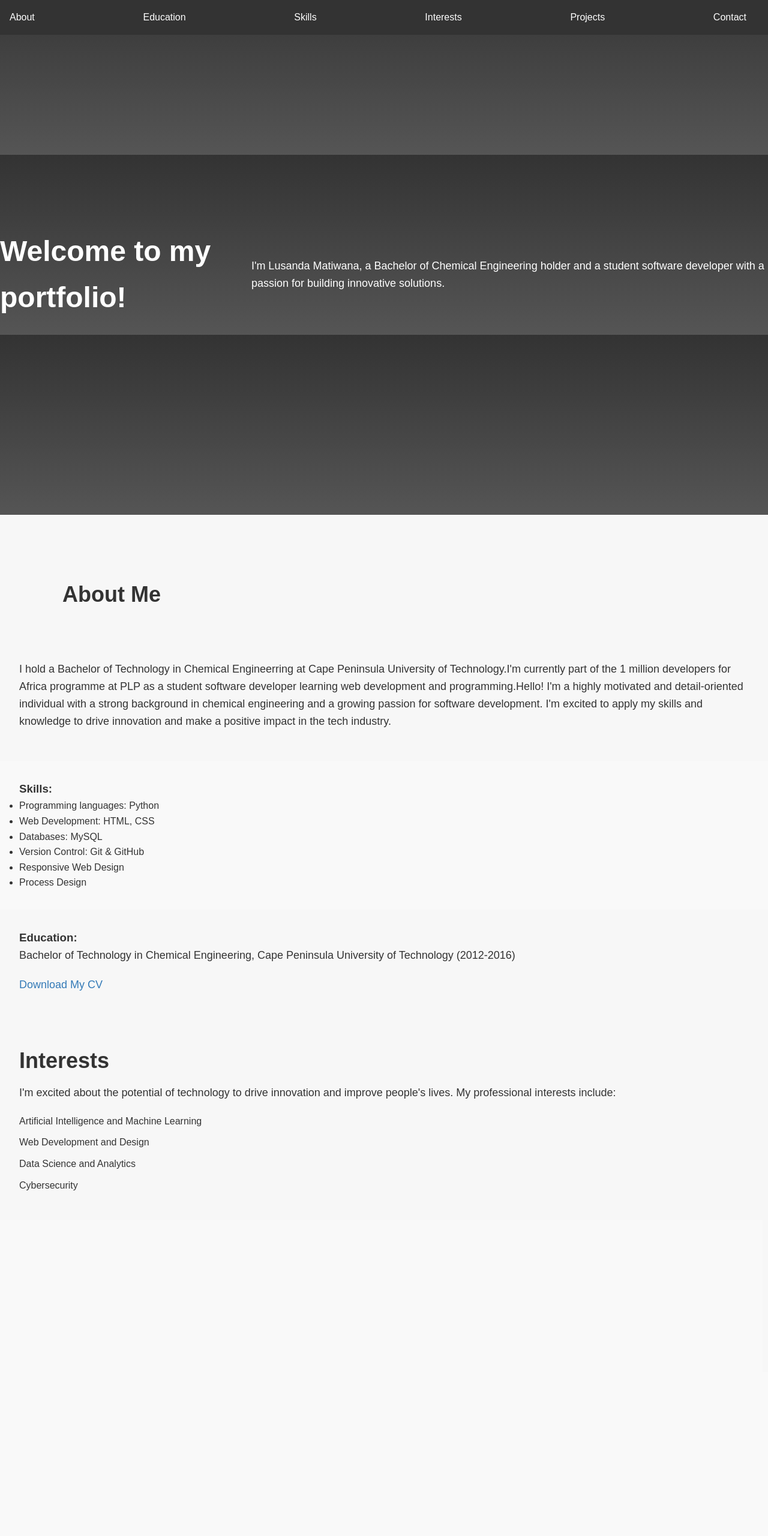
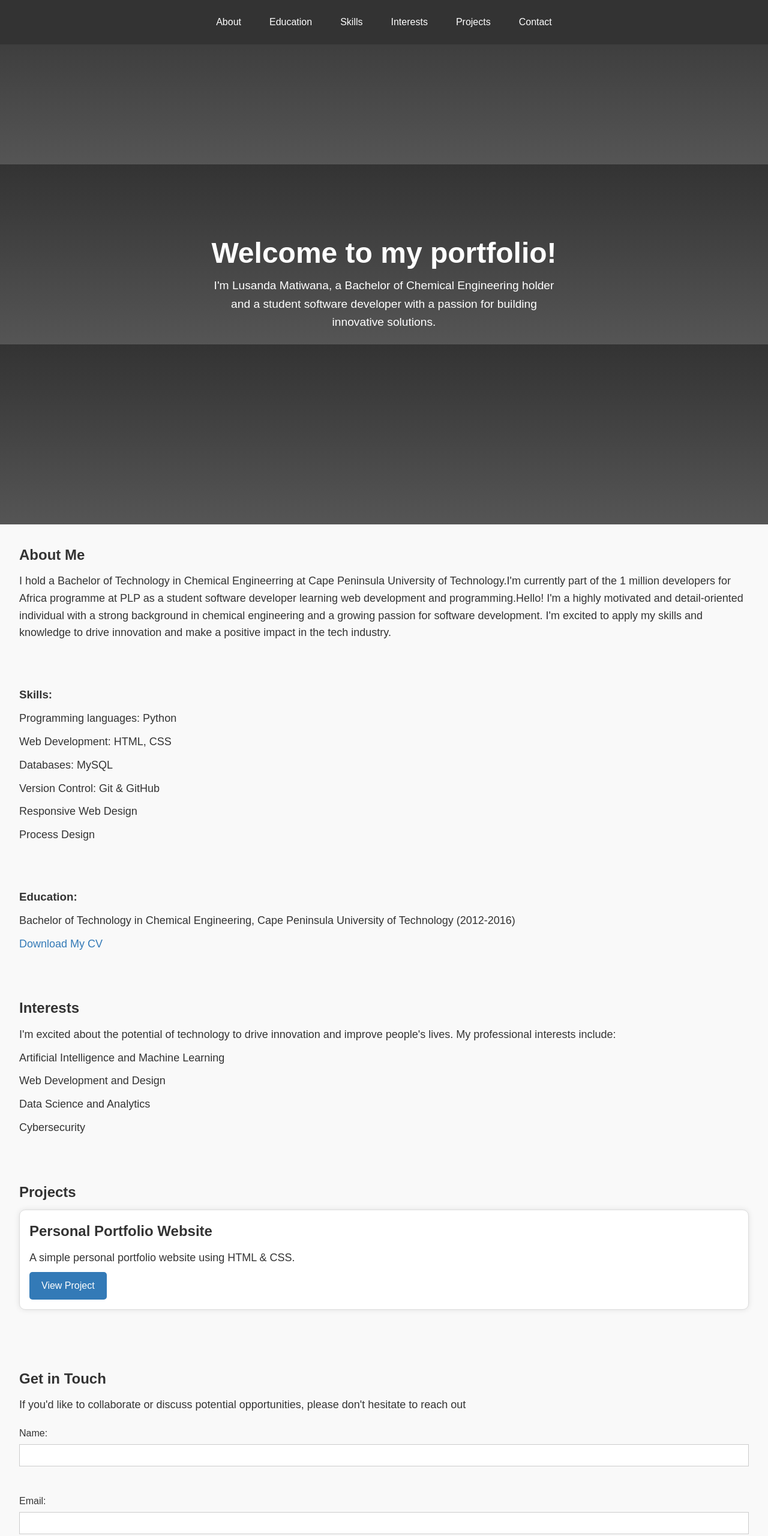
Before and after one commit to LusandaMO/personal-portfolio, a plain HTML site: page index.html in a window 1280 px wide. Shown: the top 2560 px of the page at 60% size. Drawn offline with Linux system fonts and the light colour scheme.

Commit message:
Update style.css

```diff
--- a/style.css
+++ b/style.css
@@ -34,179 +34,99 @@ header nav ul {
     margin: 0;
     padding: 0;
     display: flex;
-    justify-content: space-between;
+    flex-wrap: wrap;
+    justify-content: center;
+    gap: 15px;
 }
 
 header nav ul li {
-    margin-right: 20px;
+    margin: 0;
 }
 
 header nav a {
     color: #fff;
+    padding: 0.5em 1em;
+    display: block;
 }
 
 /* Hero Styles */
 #hero {
     background-image: linear-gradient(to bottom, #333, #555);
-    background-size: 100% 300px;
-    background-position: 0% 100%;
     height: 100vh;
     display: flex;
+    flex-direction: column;
     justify-content: center;
     align-items: center;
     color: #fff;
+    text-align: center;
+    padding: 0 1em;
+    background-size: 100% 300px;
+    background-position: 0% 100%;
 }
 
 #hero h1 {
-    font-size: 48px;
+    font-size: 3em;
 }
 
 #hero p {
-    font-size: 18px;
+    font-size: 1.2em;
+    max-width: 600px;
 }
 
-/* About Styles */
-#about {
-    background-color: #f7f7f7;
+/* Section Styles */
+section {
     padding: 2em;
 }
 
-#about h2 {
-    font-size: 36px;
-    margin-bottom: 10px;
-    padding: 2em;
-}
-
-#about h3 {
-    font-size: 24px;
+section h2, section h3 {
     margin-bottom: 10px;
 }
 
-#about ul {
+section p, section li {
+    font-size: 18px;
+    margin-bottom: 10px;
+}
+
+ul {
     list-style: none;
-    margin: 0;
     padding: 0;
 }
 
-#about li {
-    margin-bottom: 10px;
-}
-
-#about p {
-    font-size: 18px;
-    margin-bottom: 20px;
-}
-
-/* Education Styles */
-#education {
-    background-color: #f7f7f7;
-    padding: 2em;
-}
-
-#education h2 {
-    font-size: 36px;
-    margin-bottom: 10px;
-}
-
-#education p {
-    font-size: 18px;
-    margin-bottom: 20px;
-}
-
-#skills {
-    padding: 2em;
-}
-/* Interests Styles */
-#interests {
-    background-color: #f7f7f7;
-    padding: 2em;
-}
-
-#interests h2 {
-    font-size: 36px;
-    margin-bottom: 10px;
-}
-
-#interests p {
-    font-size: 18px;
-    margin-bottom: 20px;
-}
-
-#interests ul {
-    list-style: none;
-    margin: 0;
-    padding: 0;
-}
-
-#interests li {
-    margin-bottom: 10px;
-}
-
-/* Projects Styles */
-#projects {
-    background-color: #f7f7f7;
-    padding: 2em;
-}
-
-#projects h2 {
-    font-size: 36px;
-    margin-bottom: 10px;
-}
-
+/* Project Card */
 .project-card {
     background-color: #fff;
     padding: 1em;
     border: 1px solid #ddd;
     border-radius: 10px;
     box-shadow: 0 0 10px rgba(0, 0, 0, 0.1);
+    margin-bottom: 2em;
 }
 
 .project-card h3 {
-    font-size: 24px;
+    font-size: 1.5em;
     margin-bottom: 10px;
-}
-
-.project-card p {
-    font-size: 18px;
-    margin-bottom: 20px;
 }
 
 .project-card a {
     background-color: #337ab7;
     color: #fff;
     padding: 10px 20px;
-    border: none;
     border-radius: 5px;
-    cursor: pointer;
+    display: inline-block;
 }
 
 .project-card a:hover {
     background-color: #23527c;
 }
 
-/* Contact Styles */
-#contact {
-    background-color: #f7f7f7;
-    padding: 2em;
-}
-
-#contact h2 {
-    font-size: 36px;
-    margin-bottom: 10px;
-}
-
-#contact p {
-    font-size: 18px;
-    margin-bottom: 20px;
-}
-
+/* Contact Form */
 #contact form {
     margin-top: 20px;
 }
 
 #contact label {
     display: block;
-    margin-bottom: 10px;
+    margin-bottom: 5px;
 }
 
 #contact input, #contact textarea {
@@ -229,11 +149,49 @@ header nav a {
     background-color: #23527c;
 }
 
-/* Footer Styles */
+/* Footer */
 footer {
     background-color: #333;
     color: #fff;
     padding: 1em;
     text-align: center;
-    clear: both;
 }
+
+/* Responsive Design */
+@media (max-width: 768px) {
+    #hero h1 {
+        font-size: 2.2em;
+    }
+
+    #hero p {
+        font-size: 1em;
+    }
+
+    header nav ul {
+        flex-direction: column;
+        align-items: center;
+    }
+}
+
+@media (max-width: 480px) {
+    body {
+        font-size: 16px;
+    }
+
+    #hero h1 {
+        font-size: 1.8em;
+    }
+
+    #hero p {
+        font-size: 0.95em;
+    }
+
+    .project-card a {
+        padding: 8px 16px;
+        font-size: 0.95em;
+    }
+
+    section h2, section h3 {
+        font-size: 1.5em;
+    }
+}
```
